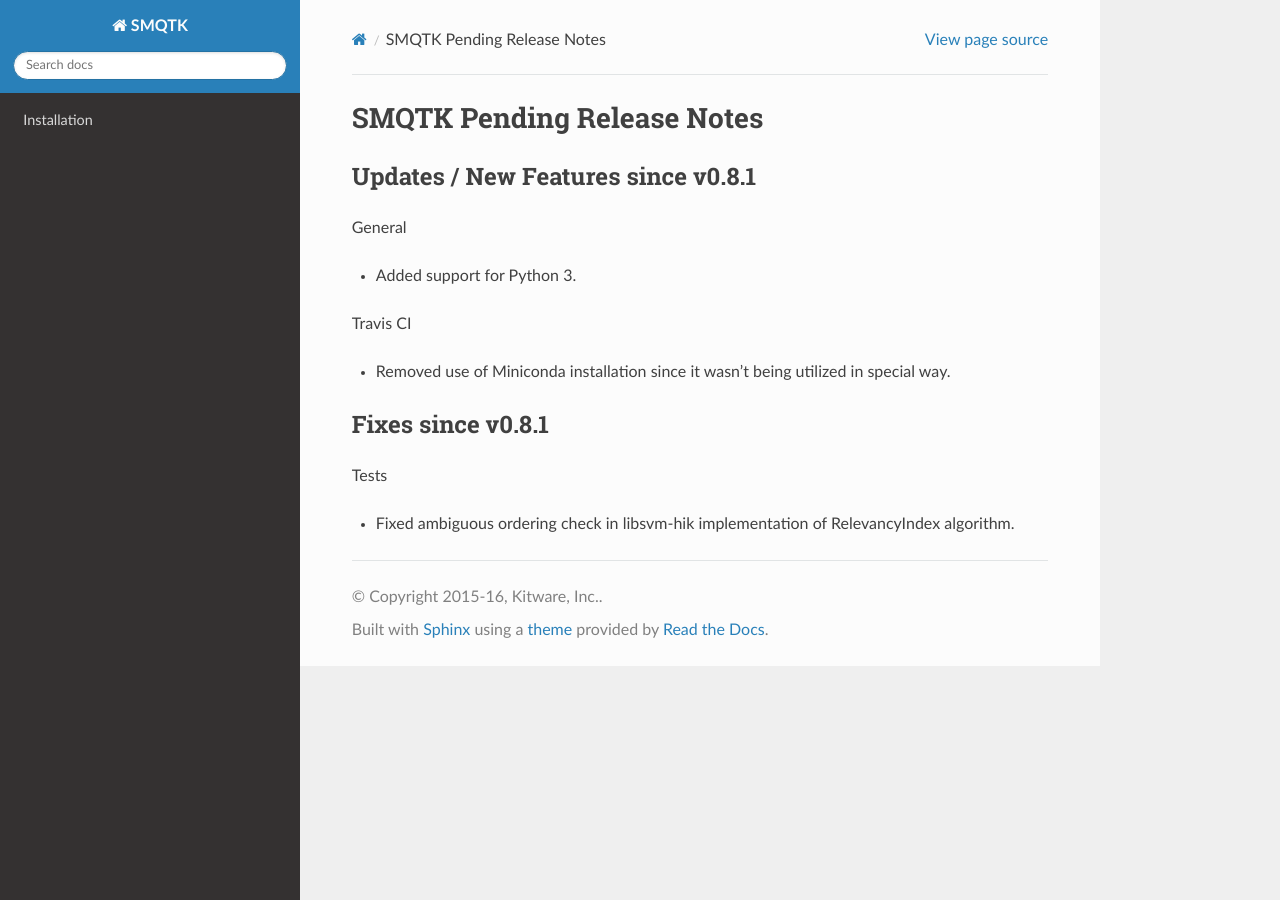
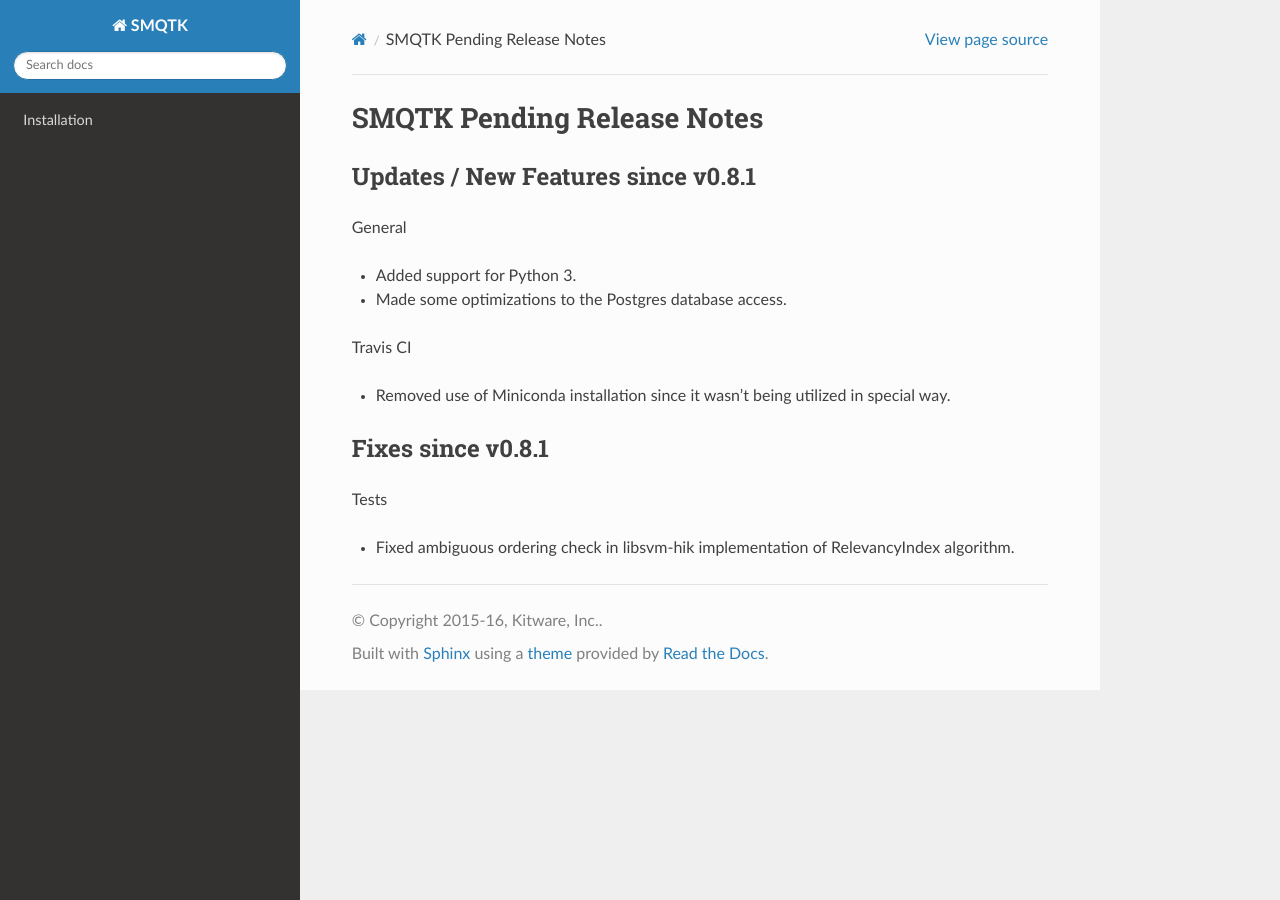
Before and after one commit to Kitware/SMQTK-Detection, a Sphinx documentation site: the page built from docs/release_notes/pending_release.rst, in a window 1280 px wide. Built offline with Sphinx 7.4.7 and the Read the Docs theme 2.0.0, drawn with Linux system fonts in a browser that asks for light colours; pages that are not in the unit, such as notebooks, are missing from menus; the version number could not be read and is left out.

Commit message:
Add release notes for Postgres optimizations

```diff
--- a/docs/release_notes/pending_release.rst
+++ b/docs/release_notes/pending_release.rst
@@ -8,6 +8,7 @@ Updates / New Features since v0.8.1
 General
 
 - Added support for Python 3.
+- Made some optimizations to the Postgres database access.
 
 Travis CI
 
```
